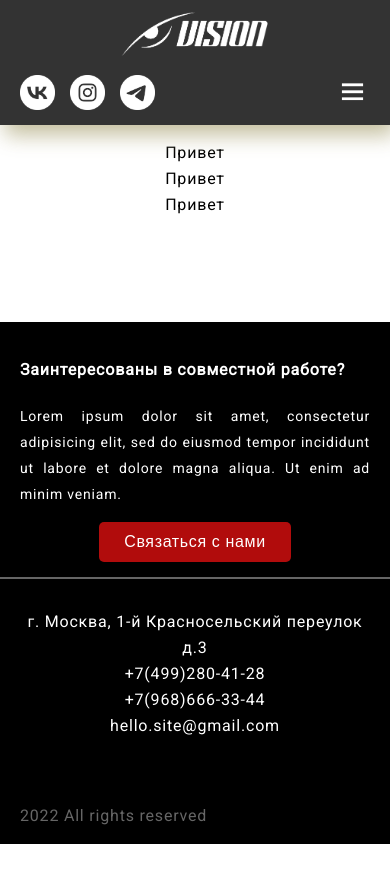
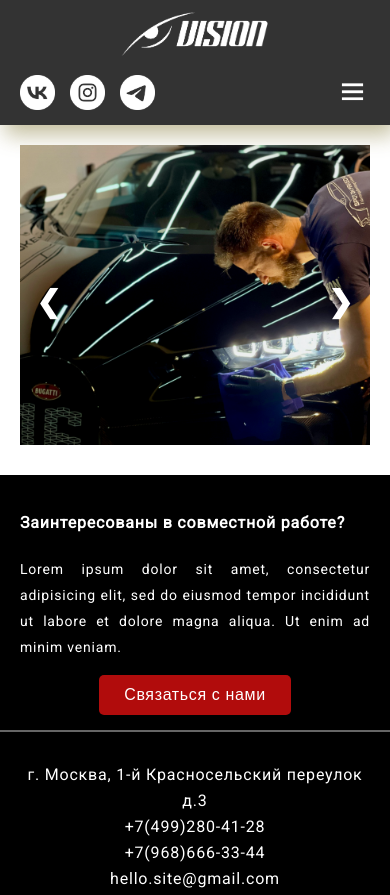
Before and after one commit to Olga-Gvozdeva/VisionDT, a plain HTML site: page index.html in a window 390 px wide. Shown: the top 895 px of the page. Before the commit the page ends 844 px from the top, so only its background shows below. Drawn offline with Linux system fonts and the light colour scheme.

Commit message:
qqq
qqqqq

```diff
--- a/CSS/style.css
+++ b/CSS/style.css
@@ -47,6 +47,7 @@ header{
     width: 100%;
     opacity: 0.8;
     transition: opacity 2s;
+    z-index: 1000;
 }
 
 .hiddentop{
@@ -111,11 +112,6 @@ header{
 .telegram{
     background-image: url(../Img/Telegram_white.png);
 }
-main{
-    flex: 1 0 auto;
-    margin: 140px auto 30px;
-
-}
 
 .hamburger{
     display: none;
@@ -151,6 +147,62 @@ main{
 .hiddenmenuActiv{
     display: none;
 }
+
+main{
+    flex: 1 0 auto;
+    width: 100%;
+
+}
+
+.mainContainer{
+margin: 110px auto 30px;
+padding: 0 40px;
+}
+
+.slider{
+    min-width: 240px;
+    position: relative;
+    height: 500px;
+}
+.slider .item img, .slider .item2 img {
+    object-fit: cover;
+    width: 100%;
+    height: 500px;
+}
+.slider .previous, .slider .next{
+    cursor: pointer;
+    position: absolute;
+    top: 50%;
+    width: auto;
+    margin-top: -22px;
+    padding: 16px;
+    color: white;
+    font-weight: bold;
+    font-size: 40px;
+    transition: 0.6s ease;
+    border-radius: 0 3px 3px 0;
+}
+.slider .next{
+    right: 0;
+    border-radius: 3px 0 0 3px;
+}
+.slider .previous:hover,
+.slider .next:hover{
+    background-color: rgba(172, 167, 167, 0.2);
+}
+.slider .item{
+    animation-name: fade;
+    animation-duration: 1s;
+}
+@keyframes fade {
+    from {
+        opacity: 0.4
+    }
+    to {
+        opacity: 1
+    }
+}
+
 
 
 
--- a/CSS/style_mobile.css
+++ b/CSS/style_mobile.css
@@ -46,6 +46,27 @@
 
     }
 
+
+    .mainContainer{
+        margin: 145px auto 30px;
+        padding: 0 20px;
+    }
+
+    .slider{
+        min-width: 240px;
+        position: relative;
+        height: 300px;
+    }
+    .slider .item img{
+        object-fit: cover;
+        width: 100%;
+        height: 300px;
+    }
+
+    .slider .previous, .slider .next{
+        font-size: 30px;
+    }
+
     footer section{
         padding: 15px 20px;
     }
--- a/JavaScript/jqmain.js
+++ b/JavaScript/jqmain.js
@@ -10,6 +10,9 @@ $(function(){
 
     displaySize();
     openHamb();
+
+    if($('.previous').length) slidebar('.previous','.next','.item');
+
 /*dropmenuClick();
 gataka();
 writeTable();
--- a/JavaScript/main.js
+++ b/JavaScript/main.js
@@ -442,3 +442,39 @@ function displaySize(){
             dropdownMenu.classList.toggle('hiddenmenuActiv');
         })
     }
+
+    function slidebar(perem1, perem2, perem3){
+
+        document.querySelector(perem1).addEventListener("click", previousSlide);
+        document.querySelector(perem2).addEventListener("click", nextSlide);
+
+        let slideIndex = 1;
+        showSlides(slideIndex);
+
+        function nextSlide() {
+            showSlides(slideIndex += 1);
+        }
+        function previousSlide() {
+            showSlides(slideIndex -= 1);
+        }
+        function currentSlide(n) {
+            showSlides(slideIndex = n);
+        }
+
+        function showSlides(n) {
+            let i;
+            let slides = document.querySelectorAll(perem3);
+
+            if (n > slides.length) {
+                slideIndex = 1
+            }
+            if (n < 1) {
+                slideIndex = slides.length
+            }
+
+            for (let slide of slides) {
+                slide.style.display = "none";
+            }
+            slides[slideIndex - 1].style.display = "block";
+        }
+    }
--- a/index.html
+++ b/index.html
@@ -34,7 +34,29 @@
    <main>
 
       <div class="mainContainer">
-         <div>Привет</div><div>Привет</div><div>Привет</div>
+         <section>
+            <div class="slider">
+
+            <div class="item">
+                <img src="Img/agent-j-F6romjSOMRU-unsplash.jpg" class="imgsize" alt="1pic">
+            </div>
+
+            <div class="item">
+                <img src="Img/artiom-vallat-Z3UxnT45hKA-unsplash.jpg" class="imgsize" alt="2pic">
+            </div>
+
+            <div class="item">
+                <img src="Img/brock-wegner-pWGUMQSWBwI-unsplash.jpg" class="imgsize" alt="3pic">
+            </div>
+
+            <div class="item">
+               <img src="Img/deniz-demirci-dlJelFmdpOc-unsplash.jpg" class="imgsize" alt="4pic">
+           </div>
+
+            <a class="previous">&#10094;</a>
+            <a class="next">&#10095;</a>
+            </div>
+         </section>
    </main>
 
    <footer>
```
Also changed, not shown: Img/agent-j-F6romjSOMRU-unsplash.jpg (added), Img/artiom-vallat-Z3UxnT45hKA-unsplash.jpg (added), 2 other files.
